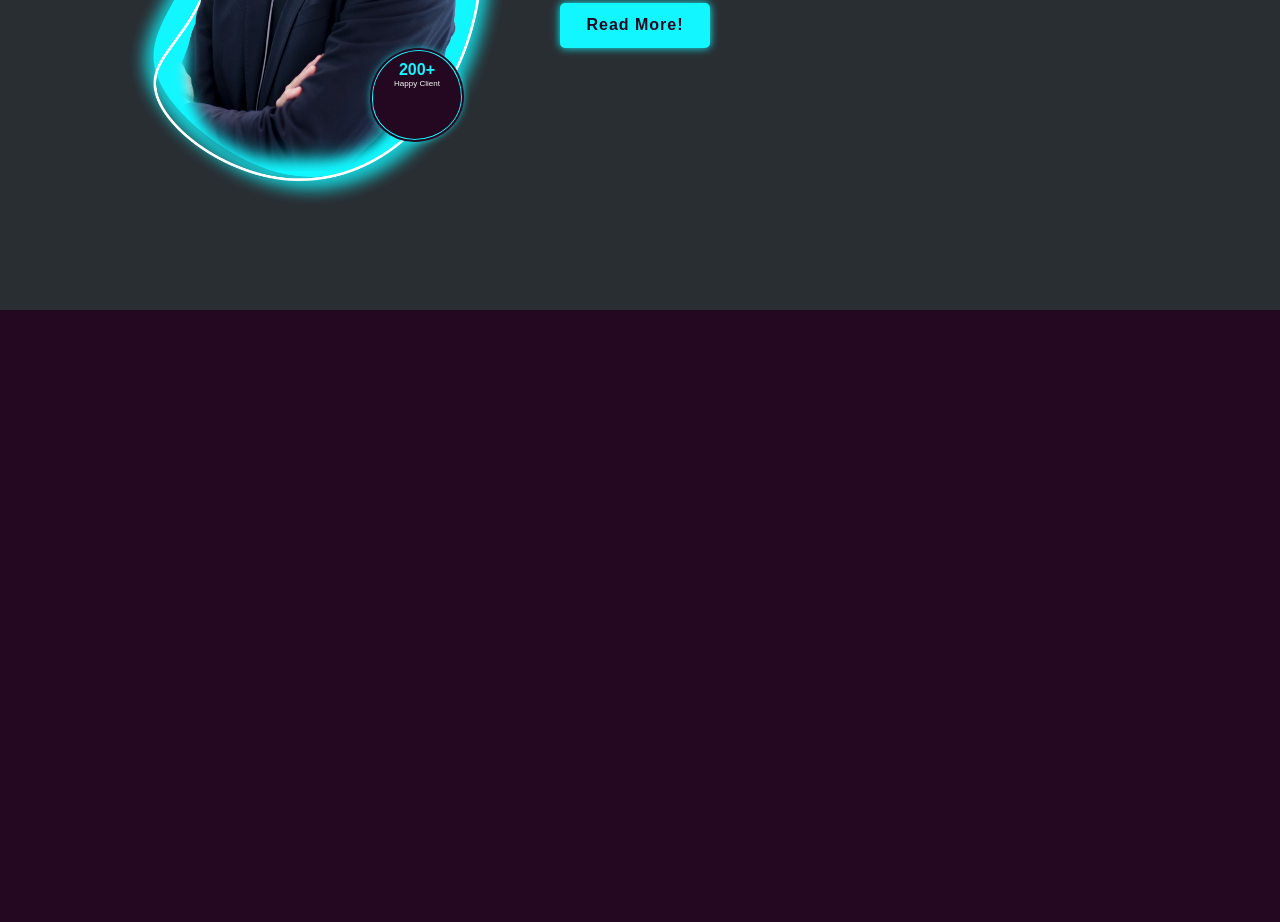
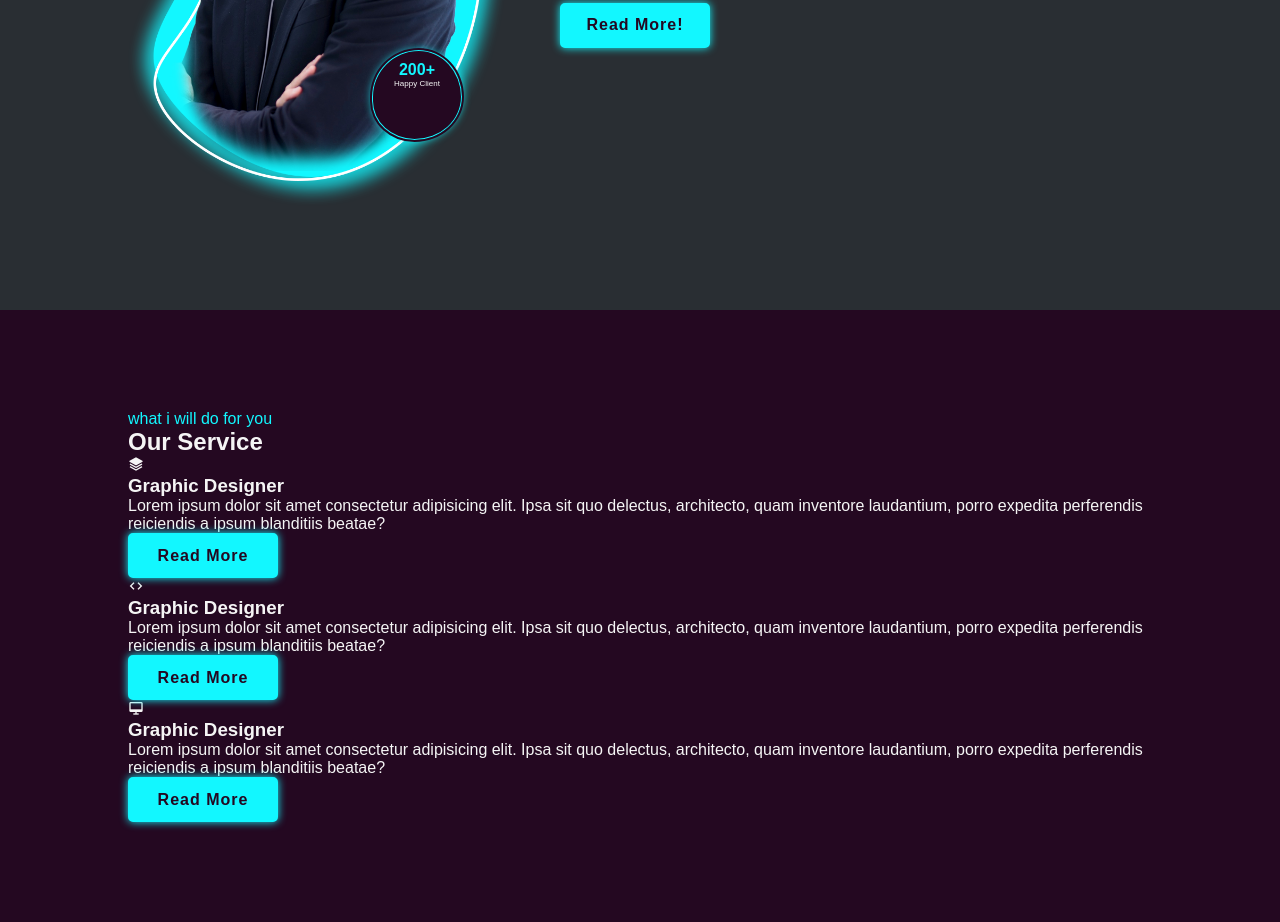
Before and after one commit to pawan-vind/Portfolio, a plain HTML site: page index.html in a window 1280 px wide. Shown: the part 1295-2217 px from the top of the page. Before the commit the page ends 1605 px from the top, so only its background shows below. Drawn offline with nearby package versions, Linux system fonts and the light colour scheme.

Commit message:
html service section

```diff
--- a/index.html
+++ b/index.html
@@ -148,7 +148,38 @@
          </section>
 
          <!-- services section -->
-
+          <section id="services" class="services">
+            <div class="main-text">
+                <span>what i will do for you</span>
+                <h2>Our Service</h2>
+            </div>
+            <div class="section-services">
+                <div class="service-box">
+                    <box-icon class="bx bxs-layer service-icon" type='solid' name='layer-plus'></box-icon>
+                    <h3>Graphic Designer</h3>
+                    <p>Lorem ipsum dolor sit amet consectetur adipisicing elit. Ipsa sit quo delectus, architecto, quam inventore laudantium, porro expedita perferendis reiciendis a ipsum blanditiis beatae?</p>
+                    <div class="btn-box service-btn">
+                        <a href="" class="btn">Read More</a>
+                    </div>
+                </div>
+                <div class="service-box">
+                    <i class='bx bx-code service-icon'></i>
+                    <h3>Graphic Designer</h3>
+                    <p>Lorem ipsum dolor sit amet consectetur adipisicing elit. Ipsa sit quo delectus, architecto, quam inventore laudantium, porro expedita perferendis reiciendis a ipsum blanditiis beatae?</p>
+                    <div class="btn-box service-btn">
+                        <a href="" class="btn">Read More</a>
+                    </div>
+                </div>
+                <div class="service-box">
+                    <i class='bx bx-desktop service-icon'></i>
+                    <h3>Graphic Designer</h3>
+                    <p>Lorem ipsum dolor sit amet consectetur adipisicing elit. Ipsa sit quo delectus, architecto, quam inventore laudantium, porro expedita perferendis reiciendis a ipsum blanditiis beatae?</p>
+                    <div class="btn-box service-btn">
+                        <a href="" class="btn">Read More</a>
+                    </div>
+                </div>
+            </div>
+          </section>
 
     <script src="script.js"></script>
   </body>
--- a/style.css
+++ b/style.css
@@ -384,6 +384,9 @@ a.btn:nth-child(2)::before{
     font-weight: 600;
 }
 
+/* sections */
+
+
 
 
 
```
